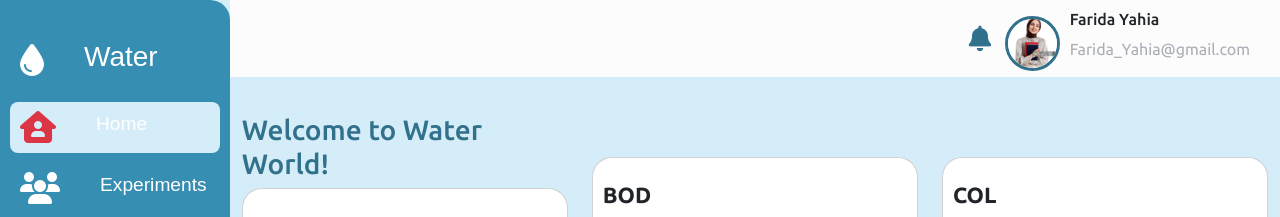
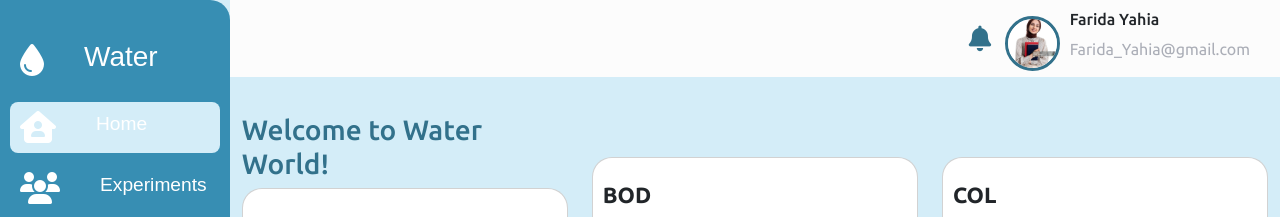
Before and after one commit to kareem-20003/water, a plain HTML site: page home.html in a window 1280 px wide. Shown: the top 217 px of the page. Drawn offline with nearby package versions, Linux system fonts and the light colour scheme.

Commit message:
Update home.html

```diff
--- a/home.html
+++ b/home.html
@@ -23,7 +23,7 @@
             </li>
             <li>
                 <a href="home.html" class="active">
-                    <i class="fa-solid fa-house-user fa-2xl text-danger"></i>
+                    <i class="fa-solid fa-house-user fa-2xl"></i>
                     <h4>Home</h4>
                 </a>
             </li>
```
